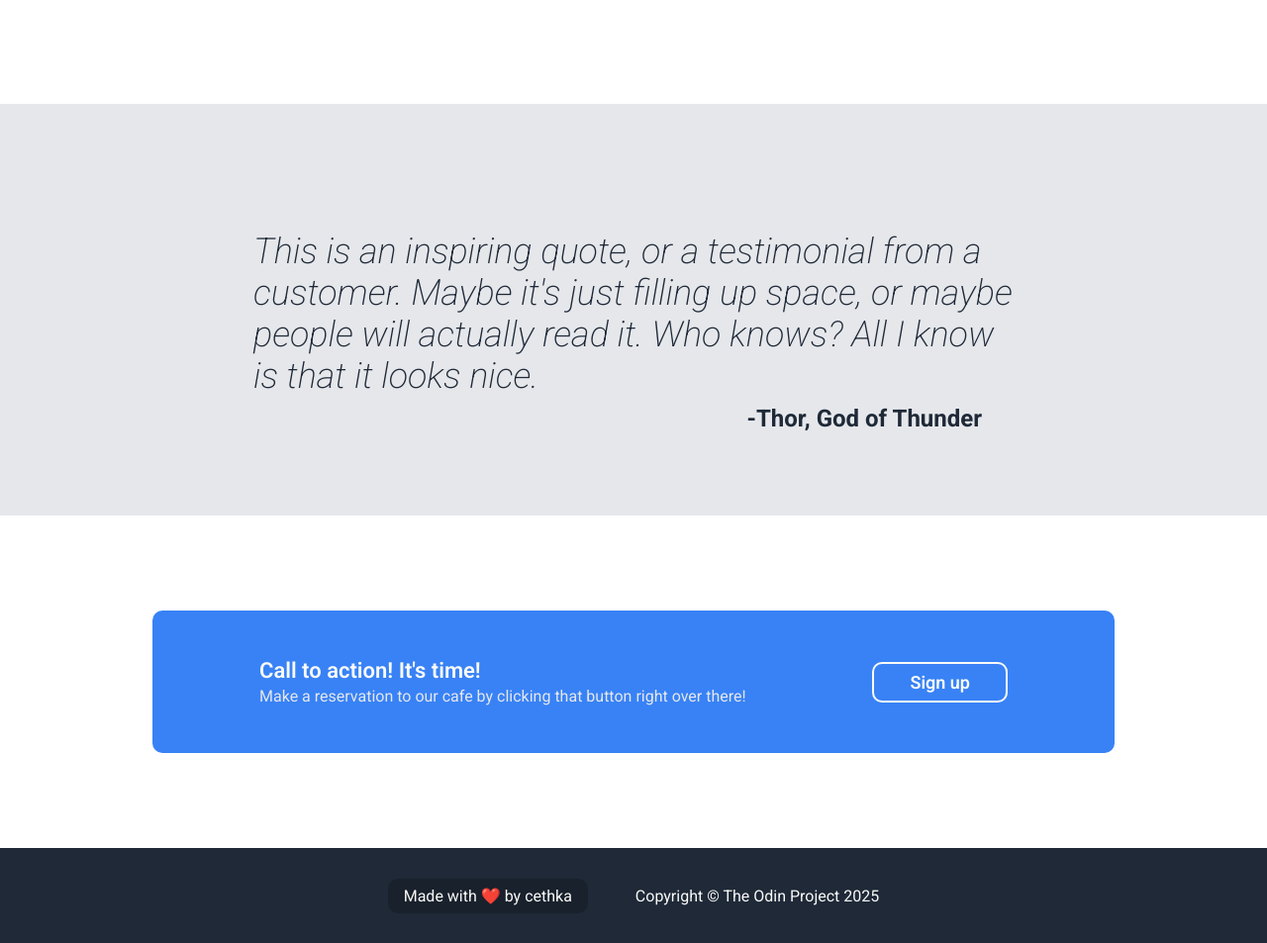
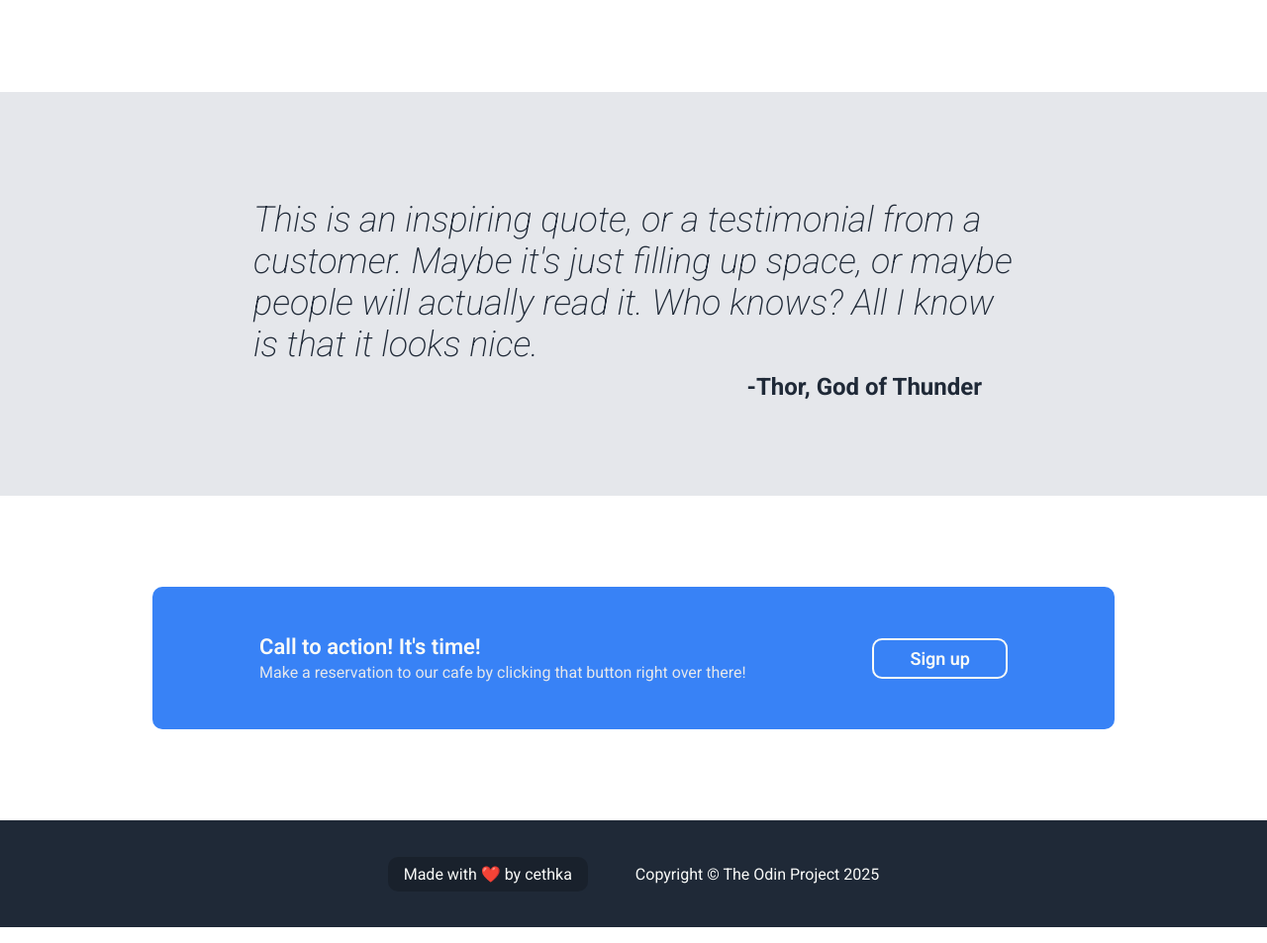
Before and after one commit to cethka/landing-page, a plain HTML site: page index.html in a window 1280 px wide. Shown: the part 878-1831 px from the top of the page at 99% size. Drawn offline with Linux system fonts and the light colour scheme.

Commit message:
Adjust margin and padding values for elements

```diff
--- a/styles.css
+++ b/styles.css
@@ -113,7 +113,7 @@ section > * {
 /* INFORMATION SECTION */
 
 .info-container {
-  padding: 48px 20px 108px;
+  padding: 48px 20px 96px;
 }
 
 .info-title {
@@ -152,7 +152,7 @@ section > * {
   background-color: var(--hero-text-sec);
   display: flex;
   justify-content: center;
-  padding: 128px 20px 84px;
+  padding: 108px 20px 96px;
   color: var(--hero-bg);
 
   blockquote {
@@ -176,7 +176,7 @@ section > * {
 /* CTA SECTION */
 
 .cta-container {
-  padding: 96px 20px;
+  padding: 92px 20px;
   color: var(--hero-text-main);
 
   .cta-card {
@@ -211,7 +211,7 @@ footer {
   background-color: var(--hero-bg);
   color: var(--hero-text-main);
   display: flex;
-  height: 96px;
+  height: 108px;
   justify-content: center;
   align-items: center;
   gap: 48px;
```
